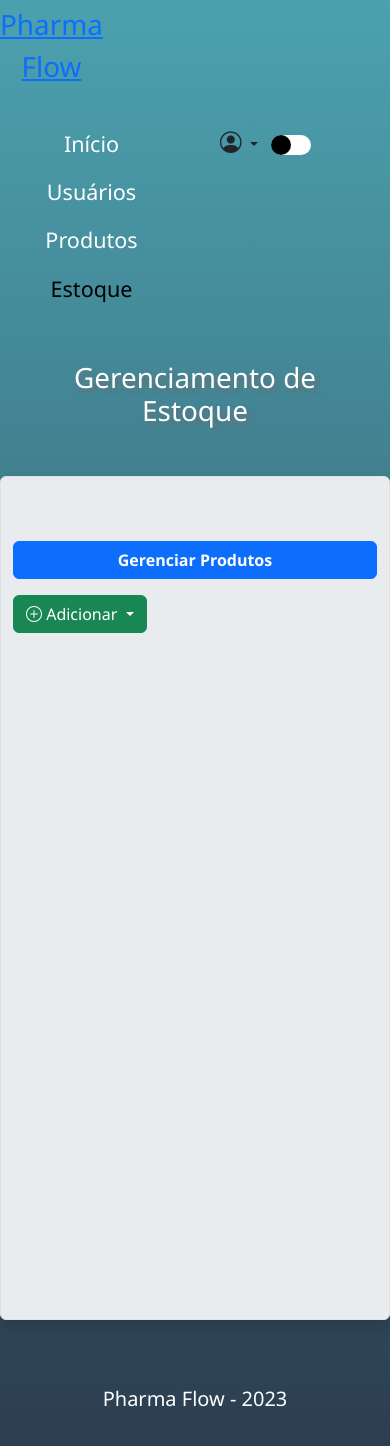
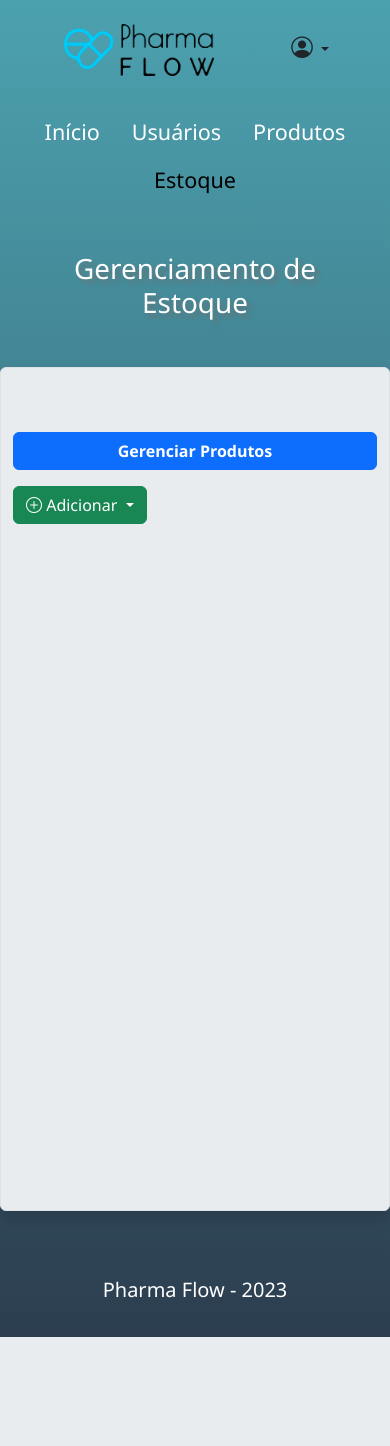
Before and after one commit to Gabriel-Dorotheo/ProjetoIntegrador, a PHP site: page /estoque.php in a window 390 px wide. After the commit the page ends 1337 px from the top, so only its background shows below. Run offline with PHP 8.4, Linux system fonts and the light colour scheme; data that the repository does not hold is empty.

Commit message:
Atualização: responsivididade da primeira linha de todas as páginas

```diff
--- a/estoque.php
+++ b/estoque.php
@@ -29,13 +29,25 @@ $resultado = $usuario->Listar();
 
         <div class="row bg-transparent">
             <!-- Coluna da logo -->
-            <div class="col-3 text-center">
-                <logo class=" fs-1 d-inline-flex mt-1 mb-2">
-                    <div class="letra"><a href="inicio.php">Pharma Flow</div>
+            <div class="col-md-3 text-center d-flex justify-content-between">
+                <logo class="mt-4 mx-auto mb-2">
+                   <a href="inicio.php"><img src="img/MicrosoftTeams-image.png" alt="PharmaLogo" style="max-width: 150px;"></a>
                 </logo>
+
+                <!-- botão de sair responsivo -->
+                <div class="dropdown mt-4 me-5 d-md-none d-xxl-none d-sm-block">
+                    <button class="btn dropdown-toggle" type="button" data-bs-toggle="dropdown" aria-expanded="false">
+                        <i class="bi bi-person-circle fs-4"></i>
+                    </button>
+                    <ul class="dropdown-menu">
+                        <li><a class="dropdown-item" href="#">Configurações</a></li>
+                        <li><a class="dropdown-item" href="#">Ajuda</a></li>
+                        <li><a class="dropdown-item" href="actions/sair.php">Sair</a></li>
+                    </ul>
+                </div>
             </div>
-
-            <div class="col-6 mt-4 fs-4 d-flex justify-content-center">
+            <!-- Menu do topo -->
+            <div class="col-md-6 mt-4 fs-4 d-flex justify-content-center">
                 <ul class="nav justify-content-center">
                     <li class="nav-item">
                         <a class="nav-link text-white" aria-current="page" href="inicio.php">Início</a>
@@ -51,9 +63,8 @@ $resultado = $usuario->Listar();
                     </li>
                 </ul>
             </div>
-
             <!-- Coluna do icone de menu -->
-            <div class="col-2 d-flex justify-content-between mt-4">
+            <div class="col-md-2 d-flex justify-content-between mt-4 d-md-block d-none d-sm-none">
                 <div class="dropdown">
                     <button class="btn dropdown-toggle" type="button" data-bs-toggle="dropdown" aria-expanded="false">
                         <i class="bi bi-person-circle fs-4"></i>
@@ -64,17 +75,9 @@ $resultado = $usuario->Listar();
                         <li><a class="dropdown-item" href="actions/sair.php">Sair</a></li>
                     </ul>
                 </div>
-                <!-- botão tema -->
-                <div class="col">
-                    <div class="button">
-                        <div class="ball"></div>
-                    </div>
-                </div>
             </div>
         </div>
-
-
-        <!-- Menu -->
+        <!-- conteudo -->
         <div class="row">
             <div class="col">
                 <!-- titulo -->
--- a/formularios/form_cadastrar_produto.php
+++ b/formularios/form_cadastrar_produto.php
@@ -1,6 +1,6 @@
 <form class="row g-3" action="actions/cadastrar_produto.php" method="POST">
     <div class="h2 text-center mt-5">Cadastrar Produto</div>
-    <div class="col-8 mx-auto">
+    <div class="col-md-8 mx-auto">
         <label for="nome" class="form-label fw-bolder">Nome</label>
         <input type="text" class="form-control" name="nome" id="nome" required>
     </div>
@@ -33,7 +33,7 @@
             <?php } ?>
         </select>
     </div>
-    <div class="col-8 mx-auto">
+    <div class="col-md-8 mx-auto">
         <label for="descricao" class="form-label fw-bolder">Descrição</label><br>
         <textarea name="descricao" id="descricao" rows="2" cols="60"></textarea><br>
         <input type="submit" class="btn btn-success fw-semibold mt-5" value="Adicionar">
--- a/script/script.js
+++ b/script/script.js
@@ -1,7 +1,7 @@
-document.querySelector('.ball').addEventListener('click', (e) => {
-    e.target.classList.toggle('ball-move');
-    document.body.classList.toggle('tema2');
-});
+// document.querySelector('.ball').addEventListener('click', (e) => {
+//     e.target.classList.toggle('ball-move');
+//     document.body.classList.toggle('tema2');
+// });
 //alterar conteudos (avisos, graficos)
 $("#btnMudar1").click(function () {
     $(".avisos").fadeIn();
```
Also changed, not shown: index.php (+12 -23 lines), inicio.php (+19 -7 lines), produtos.php (+19 -7 lines), usuario.php (+18 -8 lines).
